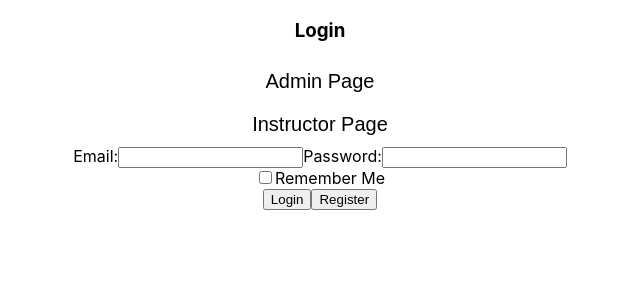
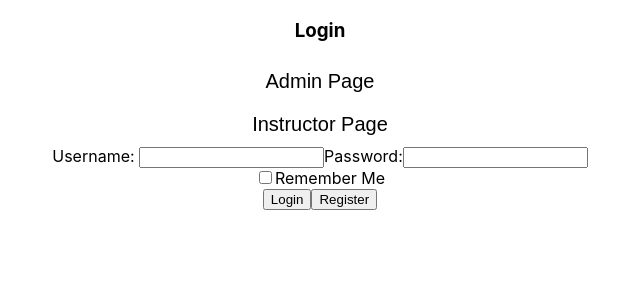
Before and after one commit to MovingBoris/attendance-desktop-app, a React (Create React App) app: page /login in a window 1280 px wide. Shown: the top 300 px of the page, without its empty margins (320-960 px from the left). Built offline with nearby package versions, Linux system fonts and the light colour scheme.

Commit message:
altered login page to where you can log in with username instead of just email

```diff
--- a/src/routes/login.jsx
+++ b/src/routes/login.jsx
@@ -3,8 +3,8 @@ import { useNavigate } from "react-router-dom";
 import LinkButton from "../components/LinkButton";
 
 function Login() {
-  // state variables for email and passwords
-  const [email, setEmail] = useState("");
+  // state variables for username and password
+  const [username, setUsername] = useState("");
   const [password, setPassword] = useState("");
   const [rememberme, setRememberme] = useState(false);
   // state variable for error messages
@@ -14,20 +14,20 @@ function Login() {
   // handle change events for input fields
   const handleChange = (e) => {
     const { name, value } = e.target;
-    if (name === "email") setEmail(value);
+    if (name === "username") setUsername(value);
     if (name === "password") setPassword(value);
     if (name === "rememberme") setRememberme(e.target.checked);
   };
 
   const handleRegisterClick = () => {
-    navigate("/register");
+    navigate("/Roles/login");
   }
 
   // handle submit event for the form
   const handleSubmit = (e) => {
     e.preventDefault();
-    // validate email and passwords
-    if (!email || !password) {
+    // validate username and passwords
+    if (!username || !password) {
       setError("Please fill in all fields.");
     } else {
       // clear error message
@@ -46,7 +46,7 @@ function Login() {
           "Content-Type": "application/json",
         },
         body: JSON.stringify({
-          email: email,
+          email: username, // Changed to username
           password: password,
         }),
       })
@@ -77,12 +77,12 @@ function Login() {
       <LinkButton className="loginButton" message="Admin Page" componentRoute="/AdminPage" />
       <LinkButton className="loginButton" message="Instructor Page" componentRoute="/InstructorPage" />
       <form onSubmit={handleSubmit}>
-        <label htmlFor="email">Email:</label>
+        <label htmlFor="username">Username:</label> {/* Changed from email to username */}
         <input
-          type="email"
-          id="email"
-          name="email"
-          value={email}
+          type="text"
+          id="username"
+          name="username"
+          value={username}
           onChange={handleChange}
         />
         <label htmlFor="password">Password:</label>
```
